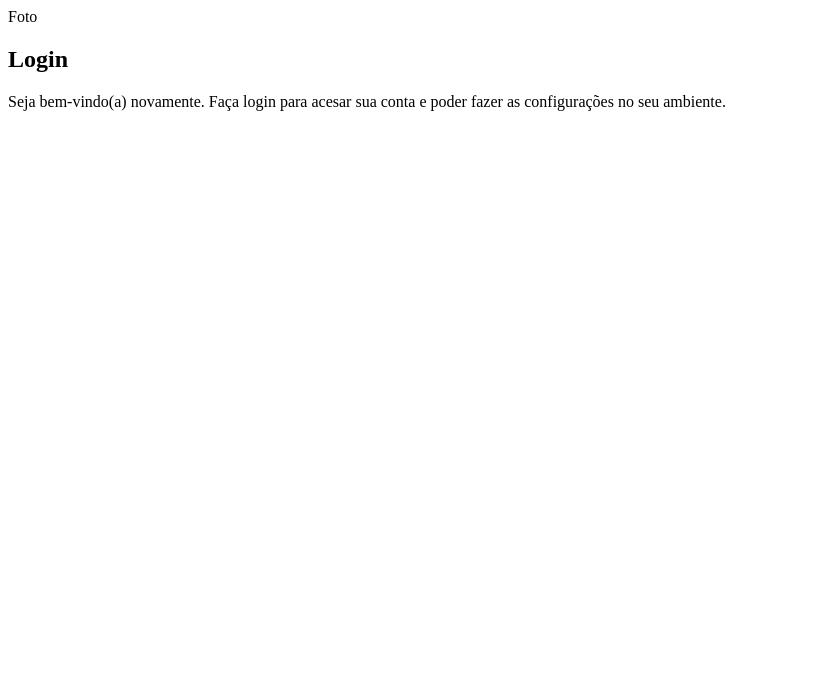
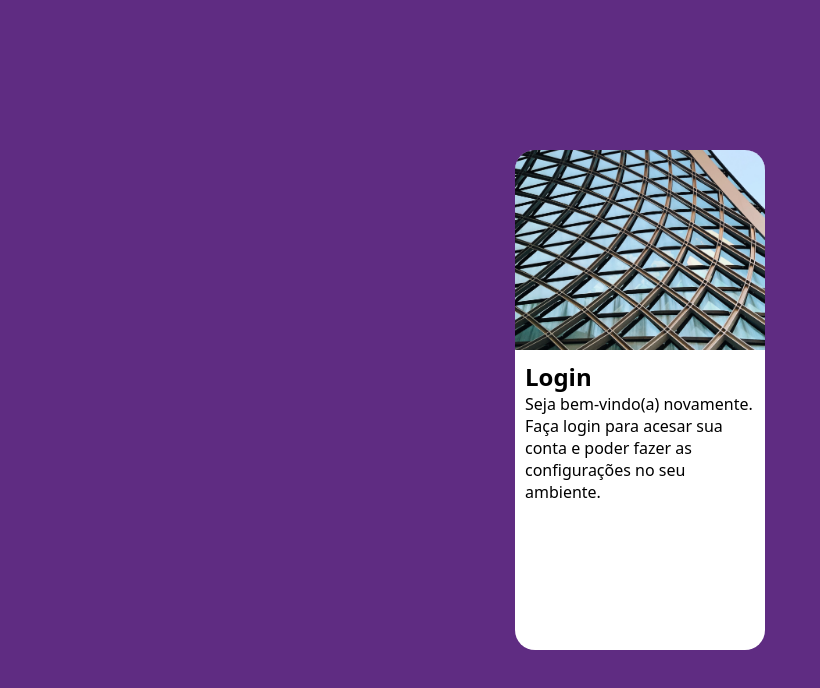
Before and after one commit to rnunesdev/projeto-login, a plain HTML site: page index.html in a window 1280 px wide. Shown: the whole page, without its empty margins (0-820 px from the left). Drawn offline with Linux system fonts and the light colour scheme.

Commit message:
Update projeto-login

```diff
--- a/estilos/style.css
+++ b/estilos/style.css
@@ -5,3 +5,46 @@
     Verde: #49a09d
     Lilás: #5f2c82
 */
+
+* {
+    font-family: system-ui, -apple-system, BlinkMacSystemFont, 'Segoe UI', Roboto, Oxygen, Ubuntu, Cantarell, 'Open Sans', 'Helvetica Neue', sans-serif;
+    margin: 0px;
+    padding: 0px;
+    box-sizing: border-box;
+}
+
+body, html {
+    background-color: #5f2c82;
+    height: 100vh;
+    width: 100vw;
+}
+
+main {
+    position: relative;
+    height: 100vh;
+    width: 100vw;
+}
+
+section#login {
+    position: absolute;
+    background-color: white;
+    height: 500px;
+    width: 250px;
+    top: 50%;
+    left: 50%;
+    transform: translate(-50%, -50%);
+    border-radius: 20px;
+    overflow: hidden;
+}
+
+section#login>div#imagem {
+    background: #5f2c82 url('../imagens/imagem-login.jpg') no-repeat;
+    height: 200px;
+    background-size: cover;
+    background-position: center bottom;
+}
+
+section#login>div#formulario {
+    display: block;
+    padding: 10px;
+}
--- a/index.html
+++ b/index.html
@@ -10,7 +10,6 @@
 <body>
     <section id="login">
         <div id="imagem">
-            Foto
         </div>
         <div id="formulario">
             <h1>Login</h1>
```
